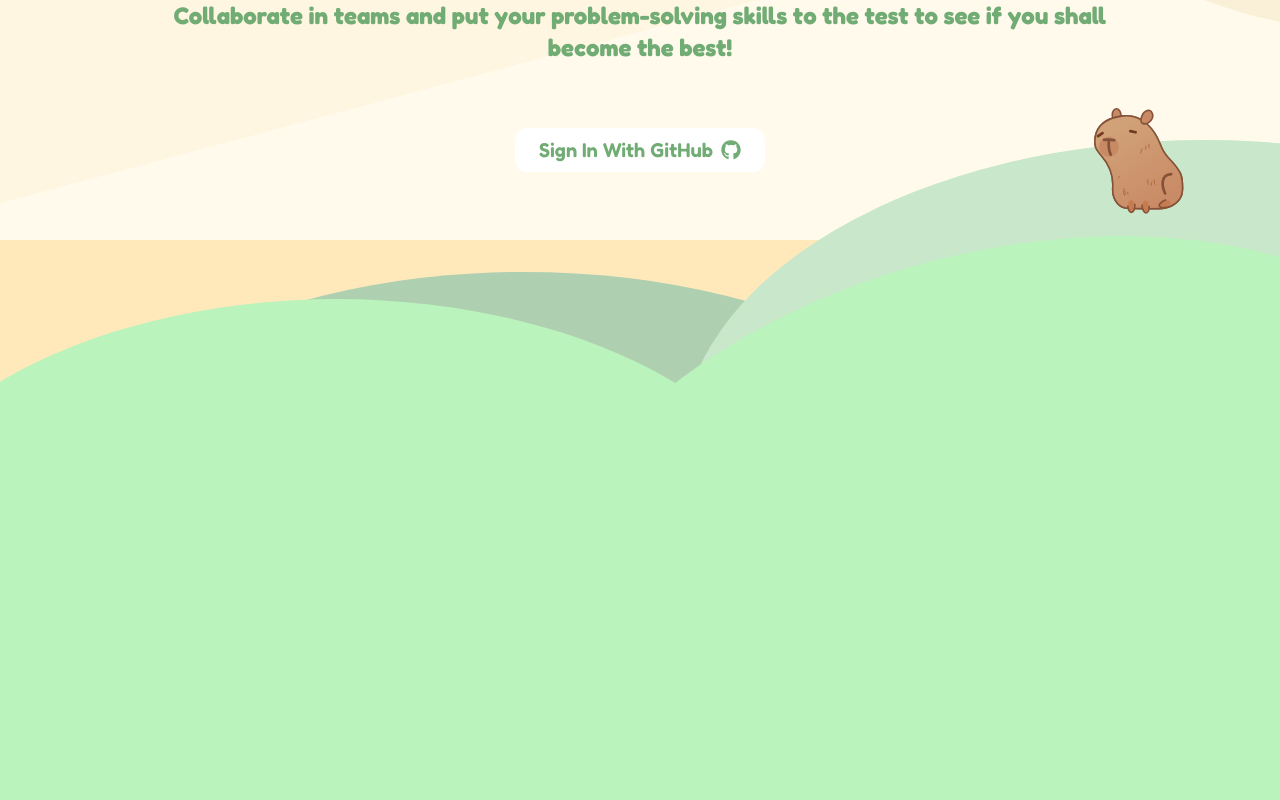
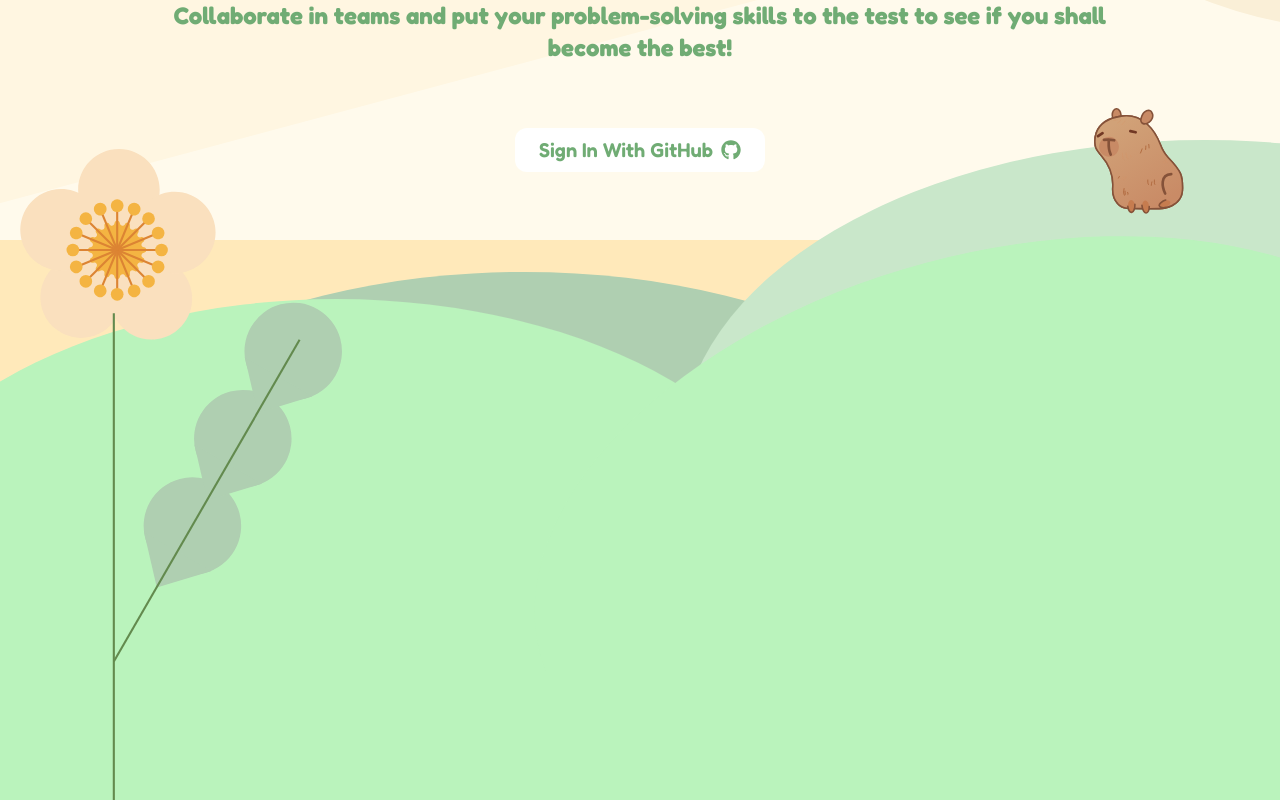
Before and after one commit to MarkRyanGarcia/acm-march-madness-2026, a React (Vite) app in the folder frontend/: page / in a window 1280 px wide. Shown: the part 560-1360 px from the top of the page. Built offline with nearby package versions, Linux system fonts and the light colour scheme; no server answers; a web font is replaced by a local one.

Commit message:
feat: add orange_flower to landing

```diff
--- a/frontend/src/routes/index.tsx
+++ b/frontend/src/routes/index.tsx
@@ -76,20 +76,24 @@ function LandingPage() {
                     />
                     <img
                         src="/orchid1.svg"
-                        className="absolute left-0 top-50 md:top-85 w-24 sm:w-32 md:w-40 lg:w-48"
+                        className="absolute left-0 top-35 md:top-85 w-24 sm:w-32 md:w-40 lg:w-48"
                     />
                 </div>
             </main>
 
-            <div className="relative -z-10 mb-25 sm:mb-60">
+            <div className="relative z-10 mb-25 sm:mb-60">
                 <img src="/grass2.svg" className="w-full absolute md:-top-24" />
                 <img src="/grass1.svg" className="w-full absolute md:-top-24" />
                 <img
                     src="/capybara.svg"
                     className="absolute right-12 md:right-24 md:-top-24 xl:-top-32 w-16 md:w-24"
                 />
+                <img
+                    src="/orange_flower.svg"
+                    className="absolute left-0 top-0 md:-top-25 w-22 sm:w-50 md:w-67 lg:w-90"
+                />
             </div>
-            <div className="relative h-screen bg-grass-100 -mb-10">
+            <div className="relative h-[200vh] bg-grass-100 -mb-10">
 
             </div>
             <Footer />
```
Also changed, not shown: frontend/public/orange_flower.svg (added).
